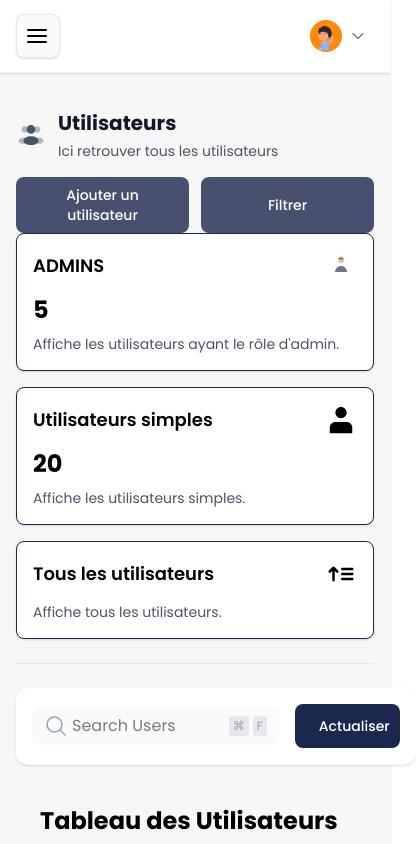
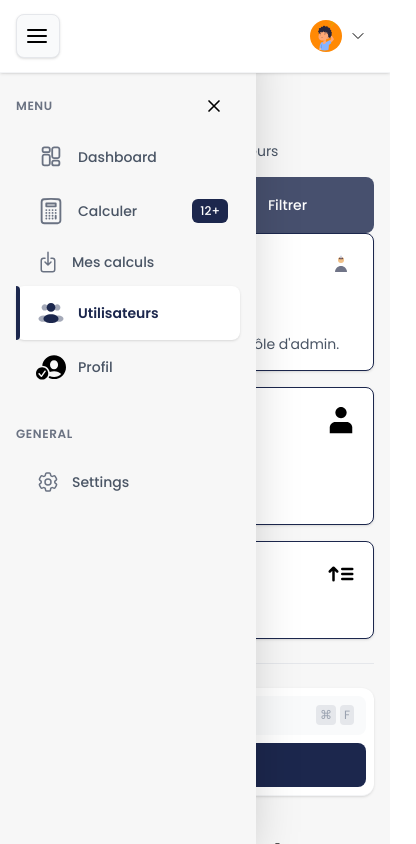
Before and after one commit to Samuelouattara/mycalc, a Next.js app: page /utilisateurs in a window 390 px wide. Both pictures are taken after a click on the button 38 px from the left and 36 px from the top of the page. Shown: the top 844 px of the page, 416 px wide, since content can reach past the window. Built offline with nearby package versions, Linux system fonts and the light colour scheme.

Commit message:
Burger menu now usable on mobile device (cross added)

```diff
--- a/components/dashboardLayout/Navbar.tsx
+++ b/components/dashboardLayout/Navbar.tsx
@@ -42,8 +42,8 @@ export default function Navbar() {
 
     const handleRetractClick = () => {
         if (isMobile) {
-            // Sur mobile, ouvrir directement en expanded ou fermer
-            const newState = sidebarState === 'expanded' ? 'collapsed' : 'expanded';
+            // Sur mobile, basculer entre hidden et expanded
+            const newState = sidebarState === 'expanded' ? 'hidden' : 'expanded';
             setSidebarState(newState);
         } else {
             // Sur desktop/tablet, utiliser le toggle normal
--- a/components/dashboardLayout/SideBar.tsx
+++ b/components/dashboardLayout/SideBar.tsx
@@ -10,8 +10,9 @@ import UsersIcon from "../ui/icones/usersIcon";
 import IconDashboard from "../ui/icones/IconDashboard";
 import { useSidebarStore } from "../../store/sidebarStore";
 import ProfilIcon from "../ui/icones/ProfilIcon";
+import CloseIcon from "../ui/icones/CloseIcon";
 import { useResponsive } from "../../hooks/useResponsive";
-import { useEffect } from "react";
+import { useEffect, useRef } from "react";
 
 const menuItems = [
     {
@@ -106,61 +107,94 @@ export default function SideBar() {
     const pathname = usePathname();
     const { sidebarState, setSidebarState } = useSidebarStore();
     const { isMobile, isTablet } = useResponsive();
+    const sidebarRef = useRef<HTMLDivElement>(null);
 
-    // Auto-collapse sidebar on mobile and tablet
+    const isCollapsed = sidebarState === 'collapsed';
+    const isHidden = sidebarState === 'hidden';
+    const isExpanded = sidebarState === 'expanded';
+
+    // Auto-hide sidebar on mobile, auto-collapse on tablet
     useEffect(() => {
-        if (isMobile || isTablet) {
+        if (isMobile) {
+            setSidebarState('hidden');
+        } else if (isTablet) {
             setSidebarState('collapsed');
         }
     }, [isMobile, isTablet, setSidebarState]);
 
-    const isCollapsed = sidebarState === 'collapsed';
-    const shouldHideOnMobile = isMobile && !isCollapsed;
+    // Gérer les clics à l'extérieur de la sidebar sur mobile
+    useEffect(() => {
+        const handleClickOutside = (event: MouseEvent) => {
+            if (
+                isMobile &&
+                isExpanded &&
+                sidebarRef.current &&
+                !sidebarRef.current.contains(event.target as Node)
+            ) {
+                setSidebarState('hidden');
+            }
+        };
 
-    // Sur mobile, on cache complètement la sidebar quand elle n'est pas collapsed
-    if (shouldHideOnMobile) {
+        if (isMobile && isExpanded) {
+            document.addEventListener('mousedown', handleClickOutside);
+            return () => {
+                document.removeEventListener('mousedown', handleClickOutside);
+            };
+        }
+    }, [isMobile, isExpanded, setSidebarState]);
+
+    // Sur mobile, on cache complètement la sidebar quand elle est hidden
+    if (isMobile && isHidden) {
         return null;
     }
 
     return (
-        <div className={`
-            flex flex-col bg-[#F7F7F7] shadow-sm transition-all duration-300
+        <>
+            <div
+                ref={sidebarRef}
+                className={`
+                    flex flex-col bg-[#F7F7F7] transition-all duration-300
                     ${isMobile ? (
-                isCollapsed
-                    ? 'fixed left-0 top-0 bottom-0 z-50 w-16 p-2'
-                    : 'fixed left-0 top-0 bottom-0 z-50 w-64 p-4 overflow-y-auto'
+                        isExpanded
+                            ? 'fixed left-0 top-0 bottom-0 z-50 w-64 p-4 overflow-y-auto shadow-2xl'
+                            : 'fixed left-0 top-0 bottom-0 z-50 w-16 p-2 shadow-sm'
                     ) : isTablet ? (
                         isCollapsed
-                    ? 'w-16 p-2'
-                    : 'w-48 p-4'
+                            ? 'w-16 p-2 shadow-sm'
+                            : 'w-48 p-4 shadow-sm'
                     ) : (
                         isCollapsed
-                    ? 'w-20 p-3'
-                    : 'w-80 p-6'
+                            ? 'w-20 p-3 shadow-sm'
+                            : 'w-80 p-6 shadow-sm'
                     )}
                     ${isMobile || isTablet ? 'rounded-none' : 'rounded-xl m-4'}
                 `}>
-            {/* Overlay pour mobile quand sidebar ouverte */}
-            {isMobile && !isCollapsed && (
-                <div
-                    className="fixed inset-0 bg-black bg-opacity-50 z-40"
-                    onClick={() => setSidebarState('collapsed')}
-                />
+
+                {/* Bouton fermer pour mobile */}
+                {isMobile && isExpanded && (
+                    <button
+                        onClick={() => setSidebarState('hidden')}
+                        className="absolute top-21 right-4 p-2 hover:bg-gray-200 rounded-lg transition-colors z-60"
+                        aria-label="Fermer le menu"
+                    >
+                        <CloseIcon />
+                    </button>
                 )}
+
                 {/* Logo de mycalc  */}
-            <div className={`flex items-center ${isCollapsed ? 'justify-center mb-6' : 'gap-3 mb-8'}`}>
+                <div className={`flex items-center ${(isMobile && !isExpanded) || (!isMobile && isCollapsed) ? 'justify-center mb-6' : 'gap-3 mb-8'}`}>
                     <LogoIcon />
-                {!isCollapsed && (
+                    {((isMobile && isExpanded) || (!isMobile && !isCollapsed)) && (
                         <p className="text-gray-800 text-xl font-bold">MyCalc</p>
                     )}
                 </div>
 
                 {/* Menu de navigation  */}
                 <div className="flex-1">
-                {!isCollapsed && (
+                    {((isMobile && isExpanded) || (!isMobile && !isCollapsed)) && (
                         <p className="text-gray-500 text-xs font-semibold uppercase tracking-wider mb-4">MENU</p>
                     )}
-                <div className={`space-y-1 ${isCollapsed ? 'mb-6' : 'mb-8'}`}>
+                    <div className={`space-y-1 ${(isMobile && !isExpanded) || (!isMobile && isCollapsed) ? 'mb-6' : 'mb-8'}`}>
                         {menuItems.map((item) => {
                             const isActive: boolean = pathname === item.href ||
                                 (item.href === "/" && pathname === "/") ||
@@ -174,14 +208,14 @@ export default function SideBar() {
                                     icon={item.icon}
                                     isActive={isActive}
                                     badge={item.badge}
-                                isCollapsed={isCollapsed}
+                                    isCollapsed={(isMobile && !isExpanded) || (!isMobile && isCollapsed)}
                                 />
                             );
                         })}
                     </div>
 
                     {/* General Section */}
-                {!isCollapsed && (
+                    {((isMobile && isExpanded) || (!isMobile && !isCollapsed)) && (
                         <p className="text-gray-500 text-xs font-semibold uppercase tracking-wider mb-4">GENERAL</p>
                     )}
                     <div className="space-y-1">
@@ -195,12 +229,13 @@ export default function SideBar() {
                                     label={item.label}
                                     icon={item.icon}
                                     isActive={isActive}
-                                isCollapsed={isCollapsed}
+                                    isCollapsed={(isMobile && !isExpanded) || (!isMobile && isCollapsed)}
                                 />
                             );
                         })}
                     </div>
                 </div>
             </div>
+        </>
     );
 }
--- /dev/null
+++ b/components/ui/icones/CloseIcon.tsx
@@ -0,0 +1,19 @@
+const CloseIcon = () => (
+    <svg
+        width="20"
+        height="20"
+        viewBox="0 0 24 24"
+        fill="none"
+        xmlns="http://www.w3.org/2000/svg"
+    >
+        <path
+            d="M18 6L6 18M6 6L18 18"
+            stroke="currentColor"
+            strokeWidth="2"
+            strokeLinecap="round"
+            strokeLinejoin="round"
+        />
+    </svg>
+);
+
+export default CloseIcon;
--- a/components/utilisateurs/TableParams.tsx
+++ b/components/utilisateurs/TableParams.tsx
@@ -2,24 +2,30 @@ import React from 'react';
 import SearchIcon from '@/components/ui/icones/searchIcon';
 import CtrlFIcon from '@/components/ui/icones/CtrlFIcon';
 import RefreshIcon from '@/components/ui/icones/refreshIcon';
+import { useResponsive } from '@/hooks/useResponsive';
 
 export default function TableParams() {
+    const { isMobile } = useResponsive();
     const handleRefresh = () => {
         // Logique pour actualiser les données
         console.log('Actualisation des données...');
     };
 
     return (
-        <div className="w-100 flex items-center justify-end gap-4 p-4 bg-white shadow-sm border-b border-gray-100 rounded-xl ml-auto">
+        <div className={`flex items-center bg-white shadow-sm border-b border-gray-100 rounded-xl ${
+            isMobile
+                ? 'flex-col gap-2 p-2 w-full'
+                : 'justify-end gap-4 p-4 ml-auto w-100'
+        }`}>
             {/* Barre de recherche avec Ctrl+F */}
-            <div className="relative w-80">
+            <div className={`relative ${isMobile ? 'w-full' : 'w-80'}`}>
                     <div className="absolute left-3 top-1/2 transform -translate-y-1/2 text-gray-400">
                         <SearchIcon />
                     </div>
                     <input
                         type="text"
                         placeholder="Search Users"
-                        className="w-full bg-gray-50 border-0 rounded-lg pl-10 pr-16 py-2 text-sm focus:outline-none focus:ring-2 focus:ring-gray-200 focus:bg-white justify-end"
+                        className="w-full bg-gray-50 border-0 rounded-lg pl-10 pr-16 py-2 text-sm focus:outline-none focus:ring-2 focus:ring-gray-200 focus:bg-white"
                     />
                     <div className="absolute right-3 top-1/2 transform -translate-y-1/2">
                         <CtrlFIcon />
@@ -29,7 +35,11 @@ export default function TableParams() {
             {/* Bouton Actualiser */}
             <button
                 onClick={handleRefresh}
-                className="flex items-center gap-2 px-4 py-2 bg-[#1C274D] text-white text-sm font-medium rounded-lg hover:bg-[#1C274D] transition-colors duration-200 focus:outline-none focus:ring-2 focus:ring-blue-500 focus:ring-offset-2"
+                className={`flex items-center gap-2 bg-[#1C274D] text-white text-sm font-medium rounded-lg hover:bg-[#1C274D] transition-colors duration-200 focus:outline-none focus:ring-2 focus:ring-blue-500 focus:ring-offset-2 ${
+                    isMobile
+                        ? 'px-3 py-2 w-full justify-center'
+                        : 'px-4 py-2'
+                }`}
             >
                 <RefreshIcon />
                 Actualiser
```
Also changed, not shown: components/ui/MobileMenuButton.tsx (added), components/ui/icones/HamburgerIcon.tsx (added). Lines whose indentation alone changed are shown as unchanged.
